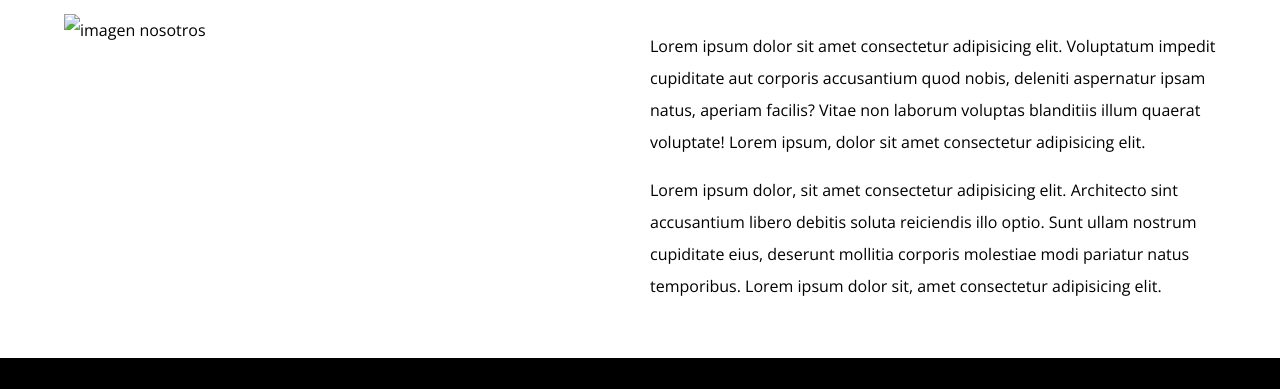
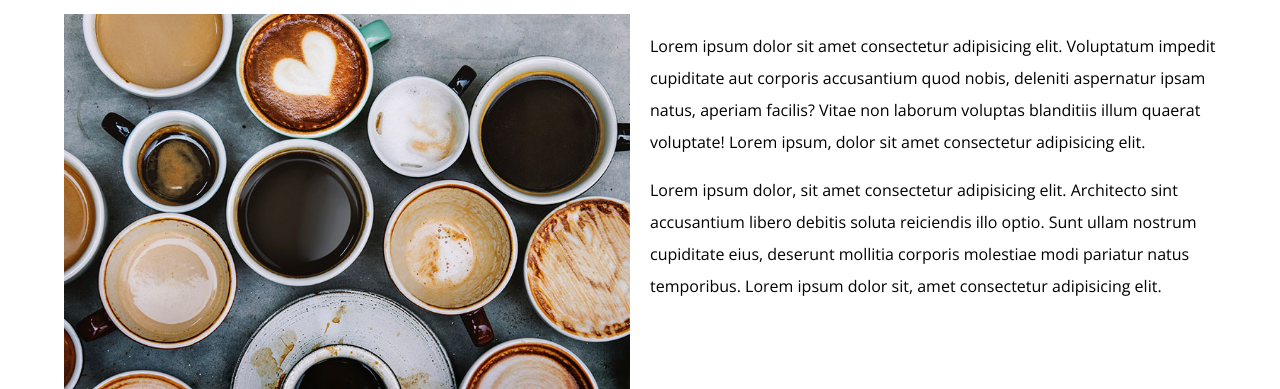
Before and after one commit to TORRES74584/BlogdeCafe, a plain HTML site: page nosotros.html in a window 1280 px wide. Shown: the part 688-1077 px from the top of the page. Drawn offline with nearby package versions, Linux system fonts and the light colour scheme; the site is published under a folder, as on GitHub Pages, so addresses that start at the root find nothing.

Commit message:
Add files via upload

```diff
--- a/nosotros.html
+++ b/nosotros.html
@@ -38,7 +38,7 @@
         <h3 class="centrar-texto">Sobre Nosotros</h3>
         <div class="sobre-nosotros">
             <div class="sobre-nosotros__imagen">
-                <img src="/img/nosotros.jpg" alt="imagen nosotros">
+                <img src="img/nosotros.jpg" alt="imagen nosotros">
             </div>
             <div class="sobre-nosotros__texto">
                 <p>Lorem ipsum dolor sit amet consectetur adipisicing elit. Voluptatum impedit cupiditate aut corporis accusantium quod nobis, deleniti aspernatur ipsam natus, aperiam facilis? Vitae non laborum voluptas blanditiis illum quaerat voluptate! Lorem ipsum, dolor sit amet consectetur adipisicing elit.</p>
```
